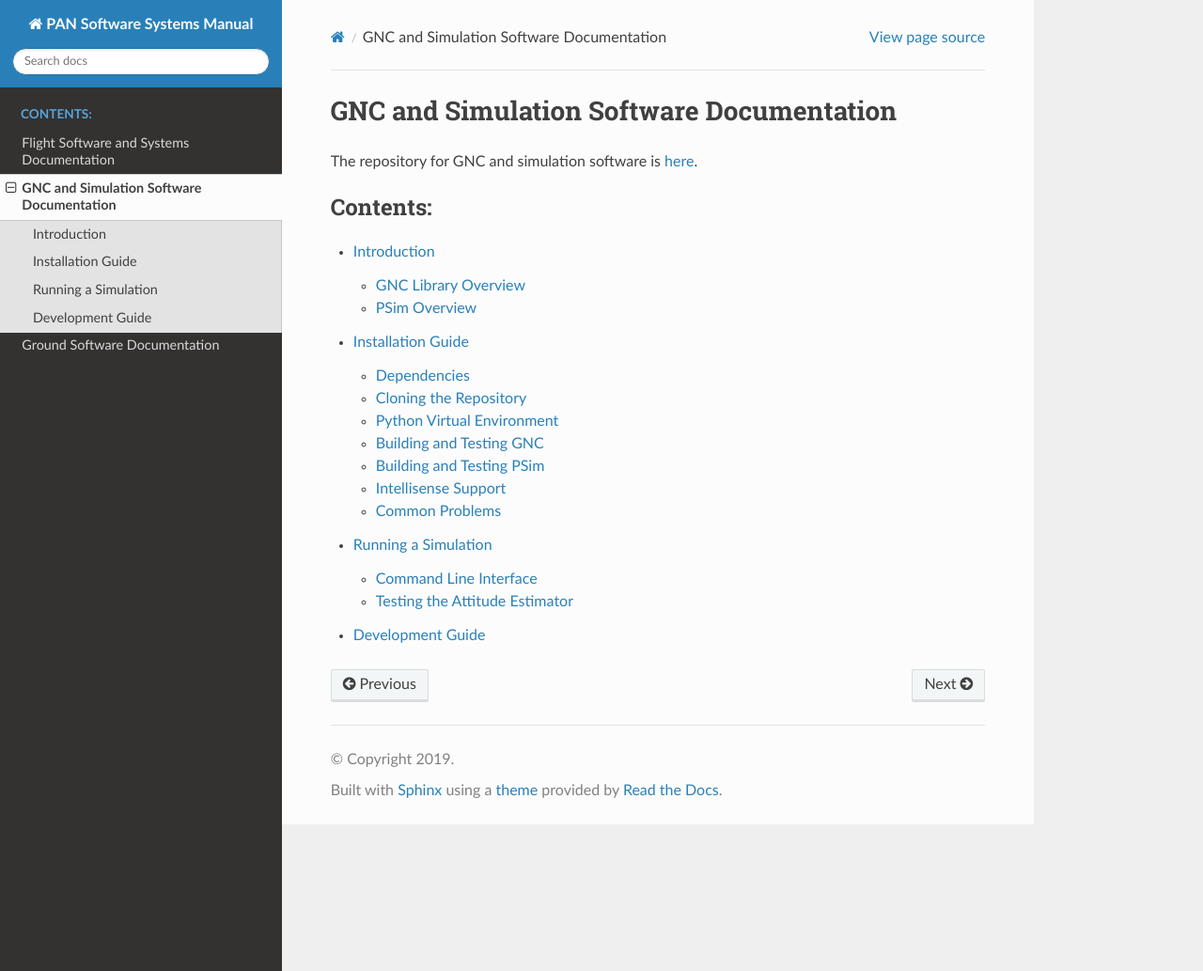
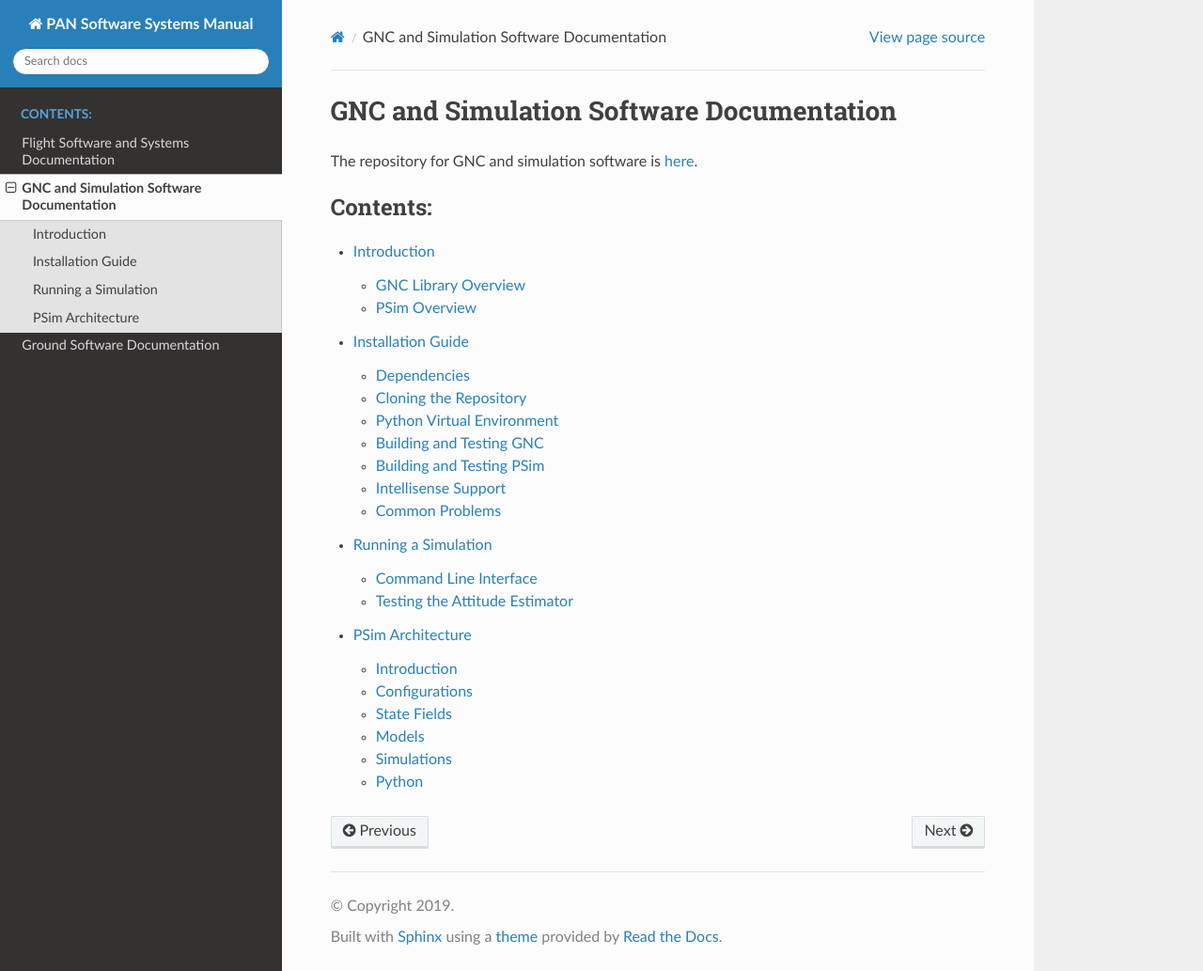
Before and after one commit to pathfinder-for-autonomous-navigation/Documentation, a Sphinx documentation site: the page built from source/psim/index.rst, in a window 1280 px wide and 1033 px high. Shown: the whole window at 94% size. Built offline with Sphinx 7.4.7 and the Read the Docs theme 2.0.0, drawn with Linux system fonts in a browser that asks for light colours.

Commit message:
Outline of psim architecture documentation

```diff
--- a/source/psim/development_guide/index.rst
+++ /dev/null
@@ -1,10 +0,0 @@
-
-.. _psim-development-guide:
-
-==============================
-Development Guide
-==============================
-
-.. toctree::
-   :maxdepth: 2
-   :caption: Contents:
--- a/source/psim/index.rst
+++ b/source/psim/index.rst
@@ -3,7 +3,9 @@
 GNC and Simulation Software Documentation
 ============================================
 
-The repository for GNC and simulation software is `here <https://github.com/pathfinder-for-autonomous-navigation/psim/>`_.
+The repository for GNC and simulation software is `here`__.
+
+__ https://github.com/pathfinder-for-autonomous-navigation/psim
 
 .. toctree::
    :maxdepth: 2
@@ -12,4 +14,4 @@ The repository for GNC and simulation software is `here <https://github.com/path
    introduction
    installation_guide
    running_a_simulation
-   development_guide/index
+   psim_architecture/index
--- /dev/null
+++ b/source/psim/psim_architecture/introduction.rst
@@ -0,0 +1,6 @@
+
+.. _psim-psim-architecture-introduction:
+
+==============================
+Introduction
+==============================
--- /dev/null
+++ b/source/psim/psim_architecture/python.rst
@@ -0,0 +1,6 @@
+
+.. _psim-psim-architecture-python:
+
+==============================
+Python
+==============================
--- /dev/null
+++ b/source/psim/psim_architecture/simulation.rst
@@ -0,0 +1,6 @@
+
+.. _psim-psim-architecture-simulations:
+
+==============================
+Simulations
+==============================
```
Also changed, not shown: source/psim/psim_architecture/configuration.rst (added, +12 -0 lines), source/psim/psim_architecture/index.rst (added, +17 -0 lines), source/psim/psim_architecture/models.rst (added, +24 -0 lines), source/psim/psim_architecture/state_fields.rst (added, +51 -0 lines).
